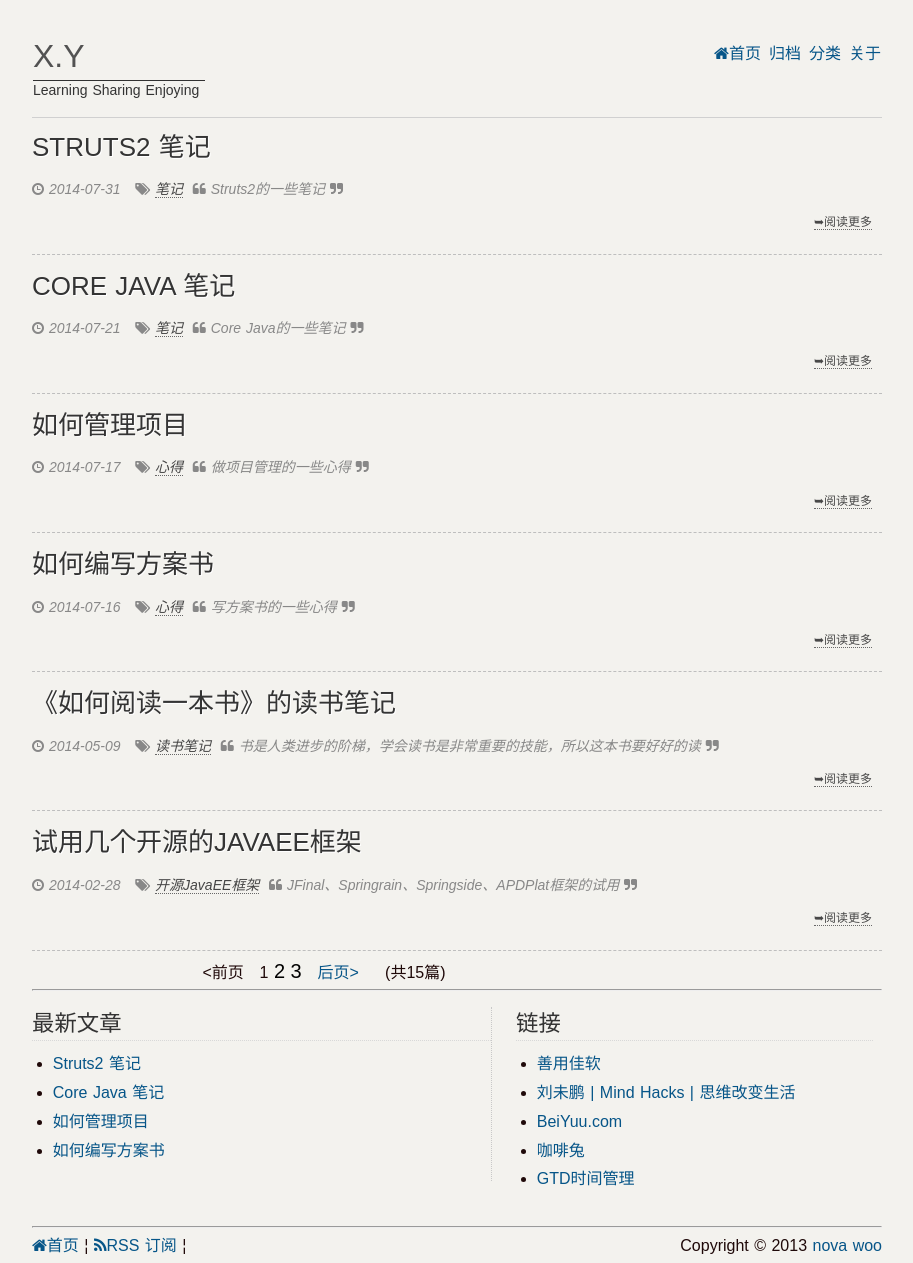
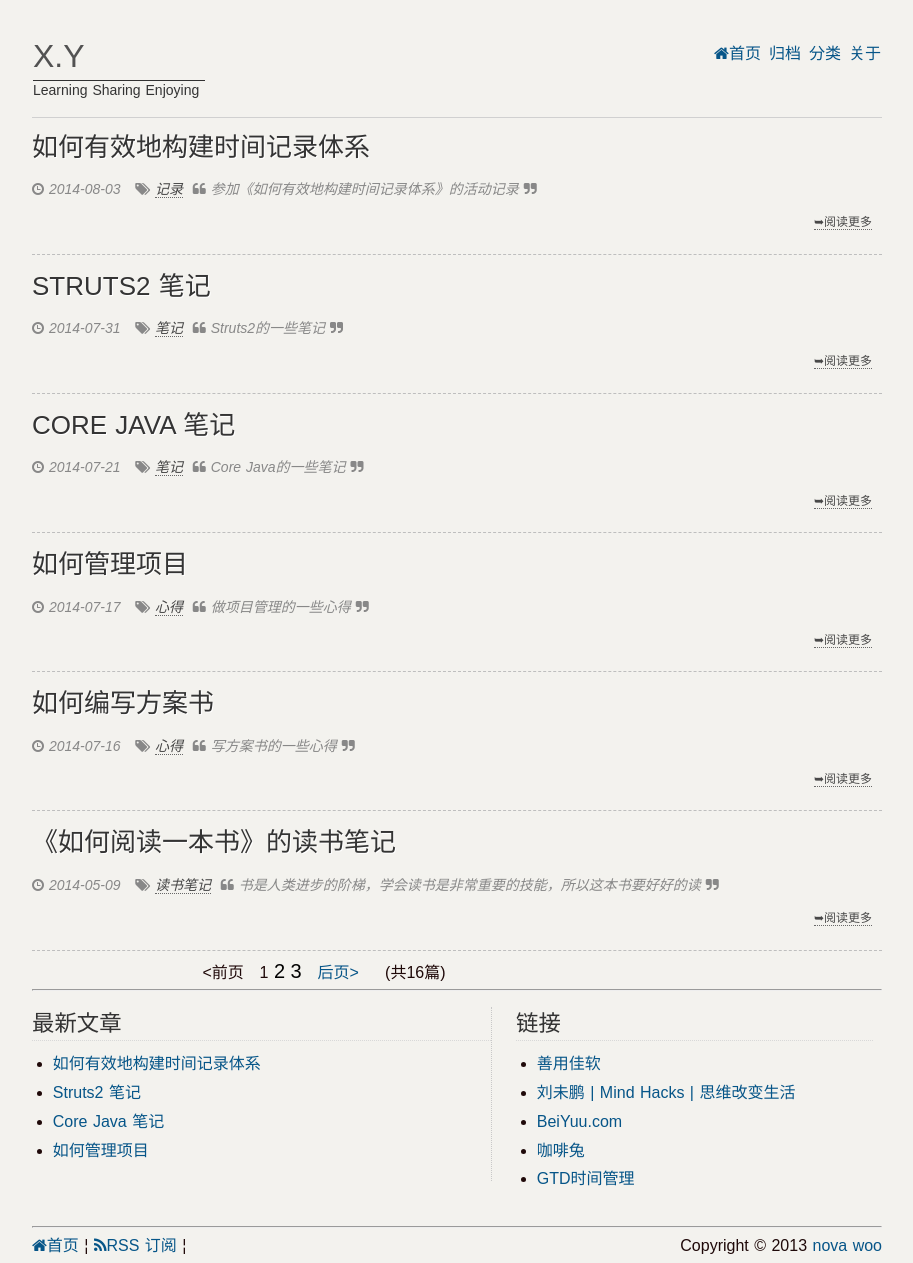
Before and after one commit to novawoo/novawoo.github.com, a Jekyll site: the page built from index.html, in a window 1280 px wide. Shown: the whole page, without its empty margins (183-1096 px from the left). Built offline with Jekyll 4.4.1, drawn with Linux system fonts in a browser that asks for light colours; Markdown is read by kramdown in place of the engine named in the settings; the list of posts is cut into pages by our own code; some of the changed lines change nothing that is shown.

Commit message:
add two files

```diff
--- /dev/null
+++ b/_posts/blog/2014-08-03-how-to-record-your-time.md
@@ -0,0 +1,83 @@
+---
+layout:     post
+title:      如何有效地构建时间记录体系
+category:   blog
+description: 参加《如何有效地构建时间记录体系》的活动记录
+tags:
+ - 记录
+---
+## 一、时间记录的基础理论
+时间记录的基础理论源自柳比歇夫时间管理法。
+
+### 概述
+柳比歇夫时间管理法是苏联昆虫学家柳比歇夫**56年**如一日对个人时间进行定量管理而得名的。这种方法建立在数学统计的基础之上，重点是对消耗时间的记录进行分析，使人们能正确认识自己的时间利用状况，并养成管理自己时间的习惯。
+
+简单地说，柳比歇夫时间管理法就是要：
+
+- 记录时间-->分析时间-->消除时间浪费-->重新安排自己的时间
+- 记录-->分析-->整合-->规划
+
+### 要点
+1. 保持时间记录的真实性、准确性。
+   真实是指工作现场的记录，而不是补记的。
+   准确是要求记录的误差不大于15分钟，否则记录就无使用价值；
+2. 切勿相信凭记忆的估计，人对时间这种抽象物质的记忆是十分不可靠的。
+3. 选择的时间记录区段要有代表性。
+4. 及时调整时间分配计划。在检查时间记录时，要找出上一时段计划时间与实耗时间的差，并以此为根据，对下一时段的时间耗用予以重新分配；
+5. 坚持就是成功。
+
+### 步骤
+1. 记录。
+   准确地记录时间耗费情况，要真实准确。
+2. 统计。
+   每填完一个时间区段后，对时间耗费情况进行分类统计，看看用于开会、听汇报、检查工作、调查研究、走访用户、读书看报等项目的时间比例有多大，并绘成图表。
+3. 分析。
+   对照工作效果，分析时间耗费的情况，找出浪费时间的因素。浪费时间的因素主要表现在：做了不该做的工作；做了应该由别人做的工作；做了浪费别人时间的工作；犯了过去犯过的错误；开会和处理人事关系时间过长等等。
+4. 反馈。
+   根据分析结果制订消除浪费时间因素的计划，并反馈于下一时段。
+
+很多人可能停留在**第一步**，我们现在要做的是在记录的基础上，进行统计分析，然后运用反馈的方式规划下一阶段。**记录→分析→整合→规划**
+
+##  二、工具推荐
+- IOS：iTimeLog
+- Android：Time Meter
+
+
+## 三、时间记录的方法
+
+### 时间记录的要点
+1. 第一件事，建立标签，一开始标签要少；一段时间之后再进行调整；
+2. 分类标签要全面，前面加一个数字代号；细分标签可以放到描述里面。
+   `例子：03家庭生活：家中杂事      03家庭生活：就餐时间`
+3. 备注：尽量只添加一条；添加提醒可以作为提醒、避免忘记。
+4. 记录要客观、持续、及时，每天结束的时候要检查当天的时间分布；
+   客观：把正在做的事情写清楚；
+   持续：连续全面地记录；
+   及时：在事情发生的当下记录，而不是事后补记。
+5. 提高打字速度，减少收集成本。
+
+
+### 分类标签不宜过多
+- 如果分类标签过多，会造成一部分标签为空值，不能从整体上把握。
+- 建议：只保留大的分类，分析出大块时间的走向。
+- 对于想要关注细节内容，如果有必要，设立二级标签。如果只是短期的活动或项目，放到描述里面。
+
+## 四、时间分析的方法
+大体思路：用软件（iTimeLog或Time Meter）导出csv数据到Excel中-->用Excel的数据透视表进行分析，具体方法见[活动中具体介绍](http://help.doitim.com/group/topic/1302)
+
+- 时间分析：利用数据透视表可以轻松做出时间日报、周报、月报
+- 特定报告举例：筛选事件、进行精深练习、项目报告、精力报告
+
+## 五、时间规划，规划未来
+通过时间分析，找出“自由时间”并最大限度的进行安排
+
+注意重点：
+
+1. 对时间的控制与管理不能一劳永逸；
+2. 他们持续不断地做时间记录。
+3. 定期地对时间记录进行分析；
+4. 确定自己可以支配的“自由时间”；
+5. 给重要的活动定下必须完成的期限。
+6. 要想有效要将时间做整块应用。
+
+`本篇文章的内容来自 ["幸福俱乐部活动"](http://help.doitim.com/group/topic/1302 "幸福俱乐部活动")的记录`
```
Also changed, not shown: _posts/blog/2014-07-31-Struts2-note.md (+2 -0 lines).
